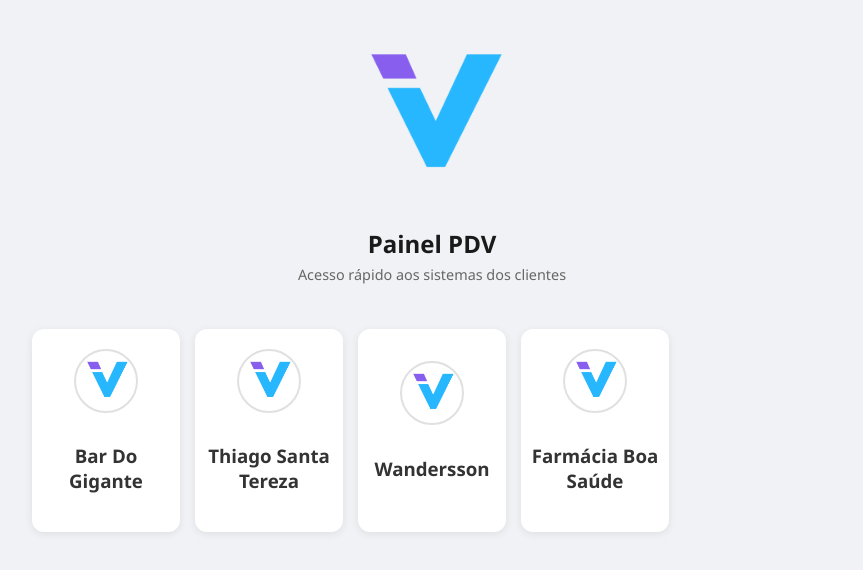
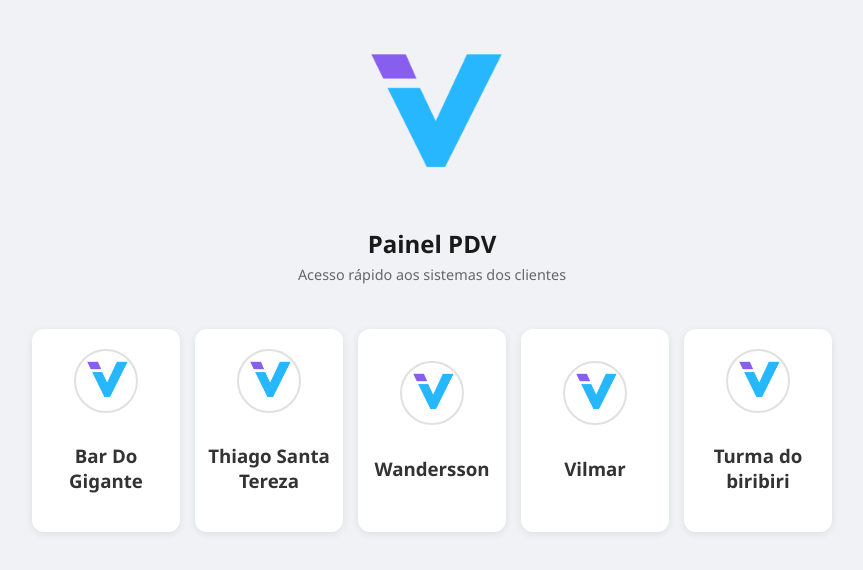
Before and after one commit to DevelopeGoncalves/painel-clientes, a plain HTML site: page index.html in a window 1280 px wide. Shown: the whole page, without its empty margins (208-1071 px from the left). Drawn offline with Linux system fonts and the light colour scheme.

Commit message:
Update index.html

```diff
--- a/index.html
+++ b/index.html
@@ -121,8 +121,13 @@
                 logo: "img/logo.jpg" // ALTERADO AQUI TAMBÉM
             },
             {
-                nome: "Farmácia Boa Saúde",
-                link: "https://link-do-pdv-4.com.br",
+                nome: "Vilmar",
+                link: "https://vilmar-pegada-ha-grelha.netlify.app",
+                logo: "img/logo.jpg" // ALTERADO AQUI TAMBÉM
+            },
+            {
+                nome: "Turma do biribiri",
+                link: "https://developegoncalves.github.io/turmadobiribiri/",
                 logo: "img/logo.jpg" // ALTERADO AQUI TAMBÉM
             }
         ];
```
